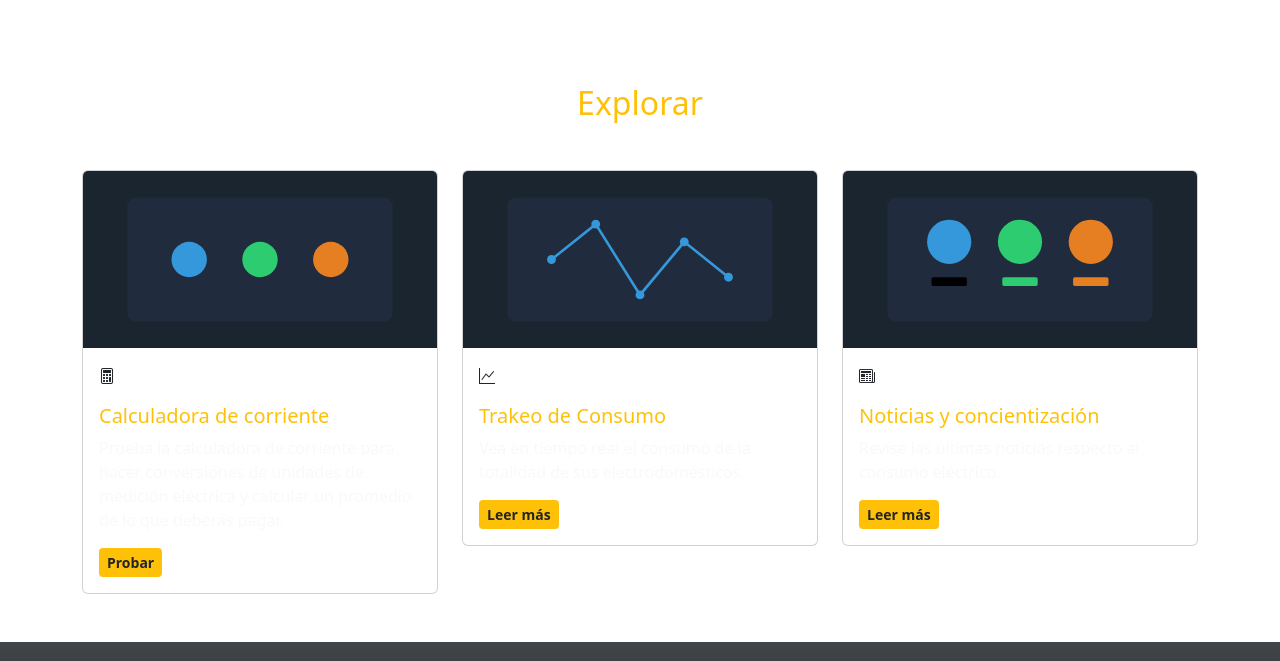
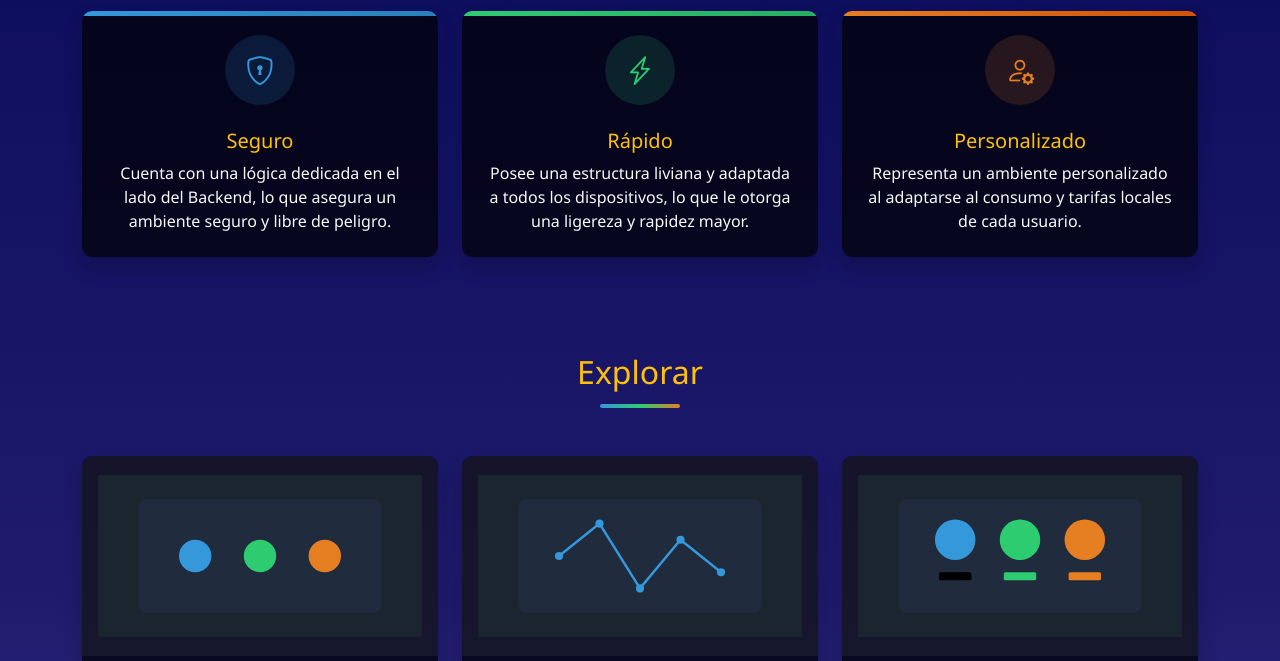
Before and after one commit to SantiagoAyala2118/PROYECTO_INTEGRADOR_ELECTROAHORRO, a website: page index.html in a window 1280 px wide. Shown: the part 618-1279 px from the top of the page. Drawn offline with nearby package versions, Linux system fonts and the light colour scheme.

Commit message:
Se actualizo index.css de dev-lucas con las actualizaciones de index.css de dev-santiago

```diff
--- a/assets/CSS/index.css
+++ b/assets/CSS/index.css
@@ -1,25 +1,182 @@
 :root {
-        --azul: #0d6efd;
-        --amarillo: #ffc107;
-        --negro: #212529;
+  --color-seguro: #3498db;
+  --color-rapido: #2ecc71;
+  --color-personalizado: #e67e22;
+  --color-funcionalidad: #9b59b6;
 }
-      .bg-custom-azul {
-        background-color: var(--azul);
+
+body {
+  background-image: linear-gradient(#040220, #0e0e5f, #201b6d, #3a3d99);
+  font-family: 'Segoe UI', Tahoma, Geneva, Verdana, sans-serif;
 }
+
+.navbar-brand {
+  font-weight: 700;
+  font-size: 1.8rem;
+}
+
 .text-custom-amarillo {
-        color: var(--amarillo);
+  color: #FFD700;
 }
+
 .btn-custom {
-        background-color: var(--amarillo);
-        color: var(--negro);
+  background: linear-gradient(135deg, #FFD700, #FFA500);
+  color: #000;
+  font-weight: 600;
   border: none;
-        font-weight: bold;
+  padding: 0.8rem 2rem;
+  border-radius: 50px;
+  transition: all 0.3s ease;
 }
+
 .btn-custom:hover {
-        background-color: #e0a800;
+  transform: scale(1.05);
+  box-shadow: 0 5px 15px rgba(0, 0, 0, 0.3);
 }
-      .card-hover:hover {
-        transform: translateY(-5px);
-        transition: transform 0.3s ease;
-        box-shadow: 0 10px 20px rgba(0, 0, 0, 0.1);
+
+header {
+  padding-top: 6rem;
+  padding-bottom: 4rem;
 }
+
+.feature-card {
+  border: none;
+  border-radius: 10px;
+  box-shadow: 0 10px 20px rgba(0, 0, 0, 0.2);
+  transition: all 0.3s ease;
+  height: 100%;
+  background: rgba(0, 0, 0, 0.7);
+  overflow: hidden;
+  position: relative;
+}
+
+.feature-card::before {
+  content: '';
+  position: absolute;
+  top: 0;
+  left: 0;
+  right: 0;
+  height: 5px;
+  border-radius: 5px 5px 0 0;
+}
+
+.feature-card:hover {
+  transform: translateY(-10px);
+  box-shadow: 0 15px 30px rgba(0, 0, 0, 0.3);
+}
+
+.card-seguro::before {
+  background: linear-gradient(90deg, var(--color-seguro), #2980b9);
+}
+
+.card-rapido::before {
+  background: linear-gradient(90deg, var(--color-rapido), #27ae60);
+}
+
+.card-personalizado::before {
+  background: linear-gradient(90deg, var(--color-personalizado), #d35400);
+}
+
+.card-funcionalidad::before {
+  background: linear-gradient(90deg, var(--color-funcionalidad), #8e44ad);
+}
+
+.card-body {
+  padding: 1.5rem;
+  z-index: 2;
+}
+
+.icon-container {
+  width: 70px;
+  height: 70px;
+  border-radius: 50%;
+  display: flex;
+  align-items: center;
+  justify-content: center;
+  margin: 0 auto 1.5rem;
+  font-size: 1.8rem;
+}
+
+.icon-seguro {
+  background-color: rgba(52, 152, 219, 0.15);
+  color: var(--color-seguro);
+}
+
+.icon-rapido {
+  background-color: rgba(46, 204, 113, 0.15);
+  color: var(--color-rapido);
+}
+
+.icon-personalizado {
+  background-color: rgba(230, 126, 34, 0.15);
+  color: var(--color-personalizado);
+}
+
+.icon-funcionalidad {
+  background-color: rgba(155, 89, 182, 0.15);
+  color: var(--color-funcionalidad);
+}
+
+.funcionalidad-card {
+  border: none;
+  border-radius: 10px;
+  box-shadow: 0 10px 20px rgba(0, 0, 0, 0.2);
+  transition: all 0.3s ease;
+  background: rgba(0, 0, 0, 0.7);
+  overflow: hidden;
+  position: relative;
+  height: 100%;
+}
+
+.funcionalidad-card:hover {
+  transform: translateY(-10px);
+  box-shadow: 0 15px 30px rgba(0, 0, 0, 0.3);
+}
+
+.card-img-top {
+  border-radius: 10px 10px 0 0;
+  height: 200px;
+  object-fit: contain;
+  padding: 1rem;
+  background: rgba(255, 255, 255, 0.05);
+}
+
+.section-title {
+  position: relative;
+  padding-bottom: 1rem;
+  margin-bottom: 2.5rem;
+}
+
+.section-title::after {
+  content: '';
+  position: absolute;
+  bottom: 0;
+  left: 50%;
+  transform: translateX(-50%);
+  width: 80px;
+  height: 4px;
+  background: linear-gradient(90deg, #3498db, #2ecc71, #e67e22);
+  border-radius: 2px;
+}
+
+footer {
+  background: #1a2530;
+  color: #ecf0f1;
+  padding: 3rem 0;
+  margin-top: 4rem;
+}
+
+@media (max-width: 768px) {
+  .display-4 {
+    font-size: 2.5rem;
+  }
+
+  .lead {
+    font-size: 1rem;
+  }
+}
+ @keyframes pulse {
+    0% { box-shadow: 0 0 0 0 rgba(255, 215, 0, 0.4); }
+    70% { box-shadow: 0 0 0 15px rgba(255, 215, 0, 0); }
+    100% { box-shadow: 0 0 0 0 rgba(255, 215, 0, 0); }
+  }
```
Lines whose indentation alone changed are shown as unchanged.
